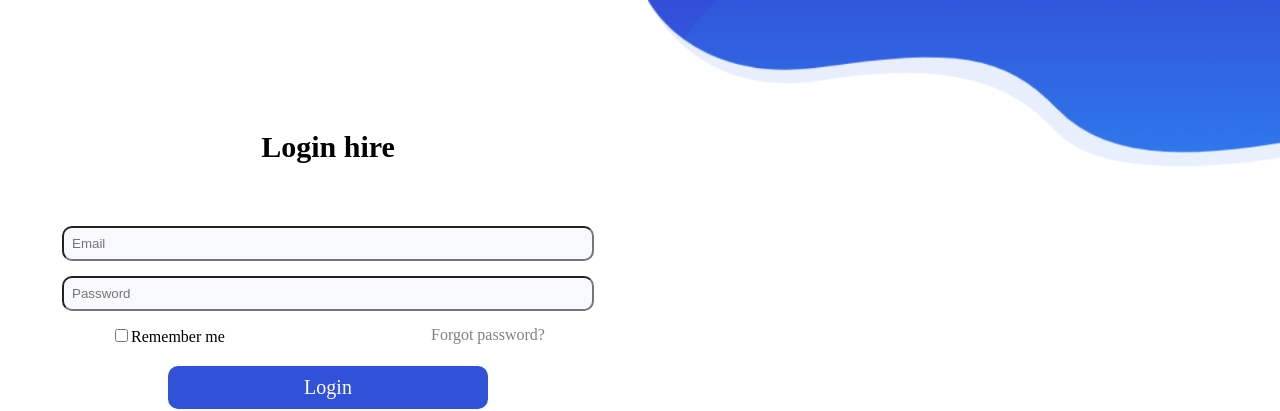
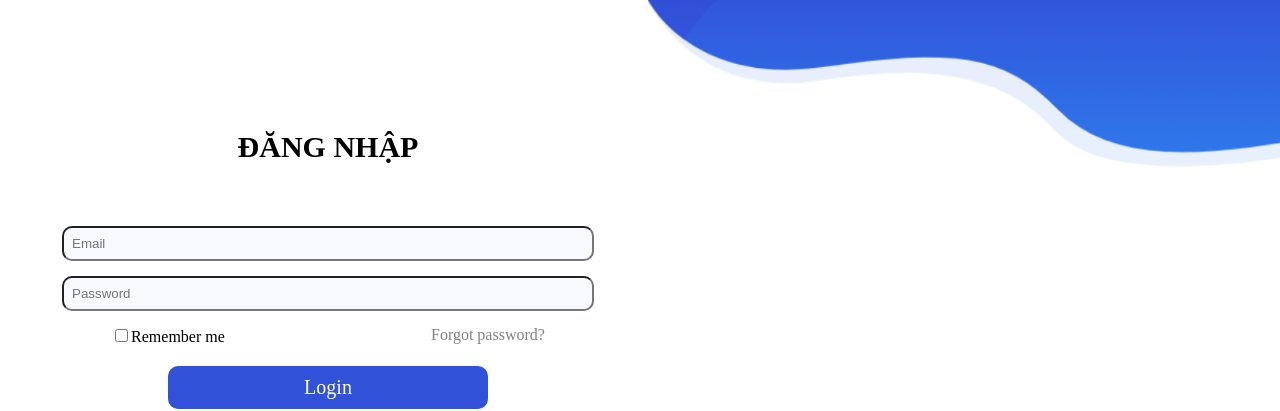
Before and after one commit to bach7425/BTLWEB, a plain HTML site: page login.html in a window 1280 px wide. Shown: the part 102-513 px from the top of the page. Drawn offline with Linux system fonts and the light colour scheme.

Commit message:
Update login.html

```diff
--- a/login.html
+++ b/login.html
@@ -14,7 +14,7 @@
         <div class="left">
             <img  src="img/Logo.png">
             <section class="Lg">
-                <h1>Login hire</h1>
+                <h1>ĐĂNG NHẬP</h1>
                 <div class="form-group">
                     <input type="email" id="email" name="email" placeholder="Email" required>
                 </div>
```
